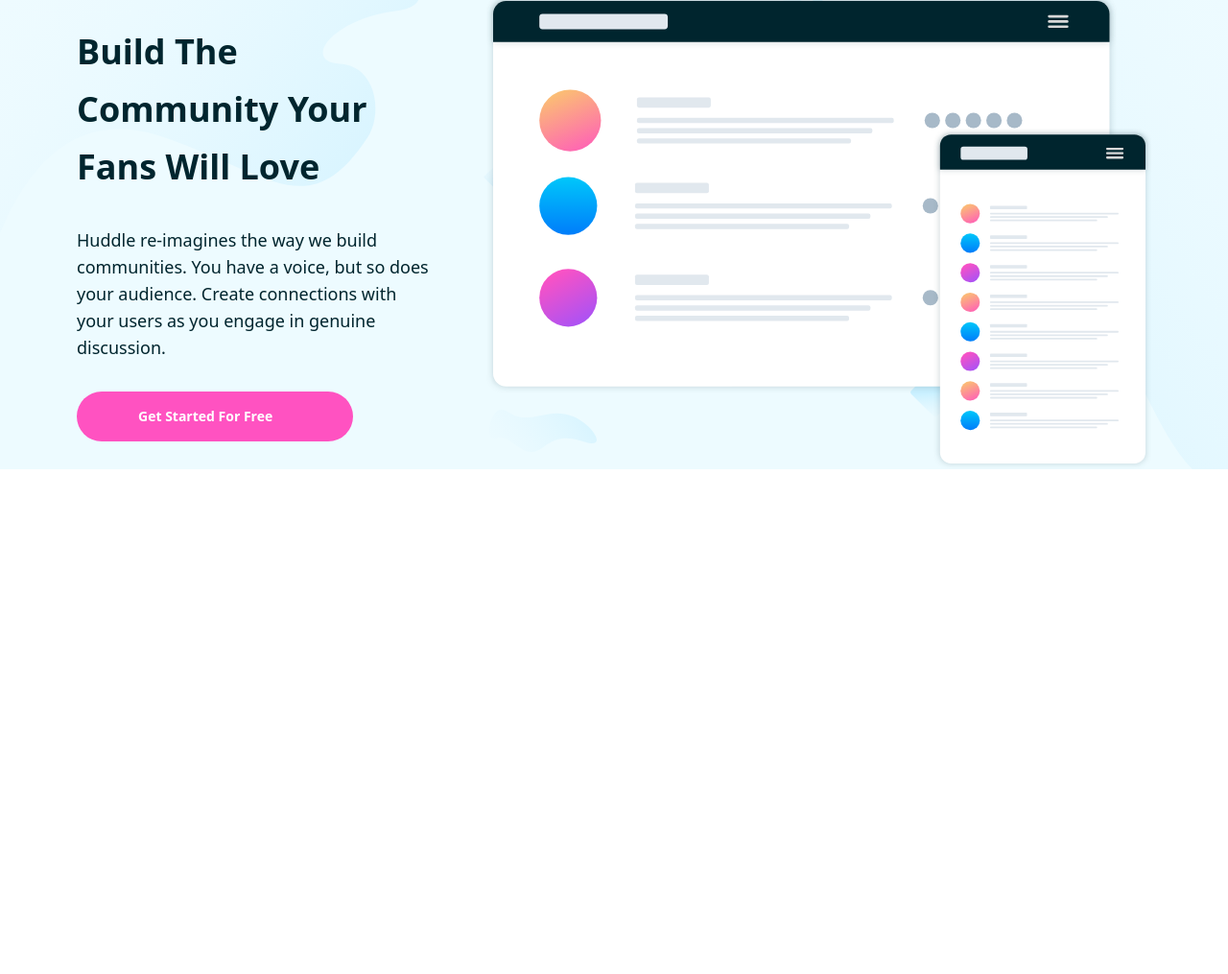
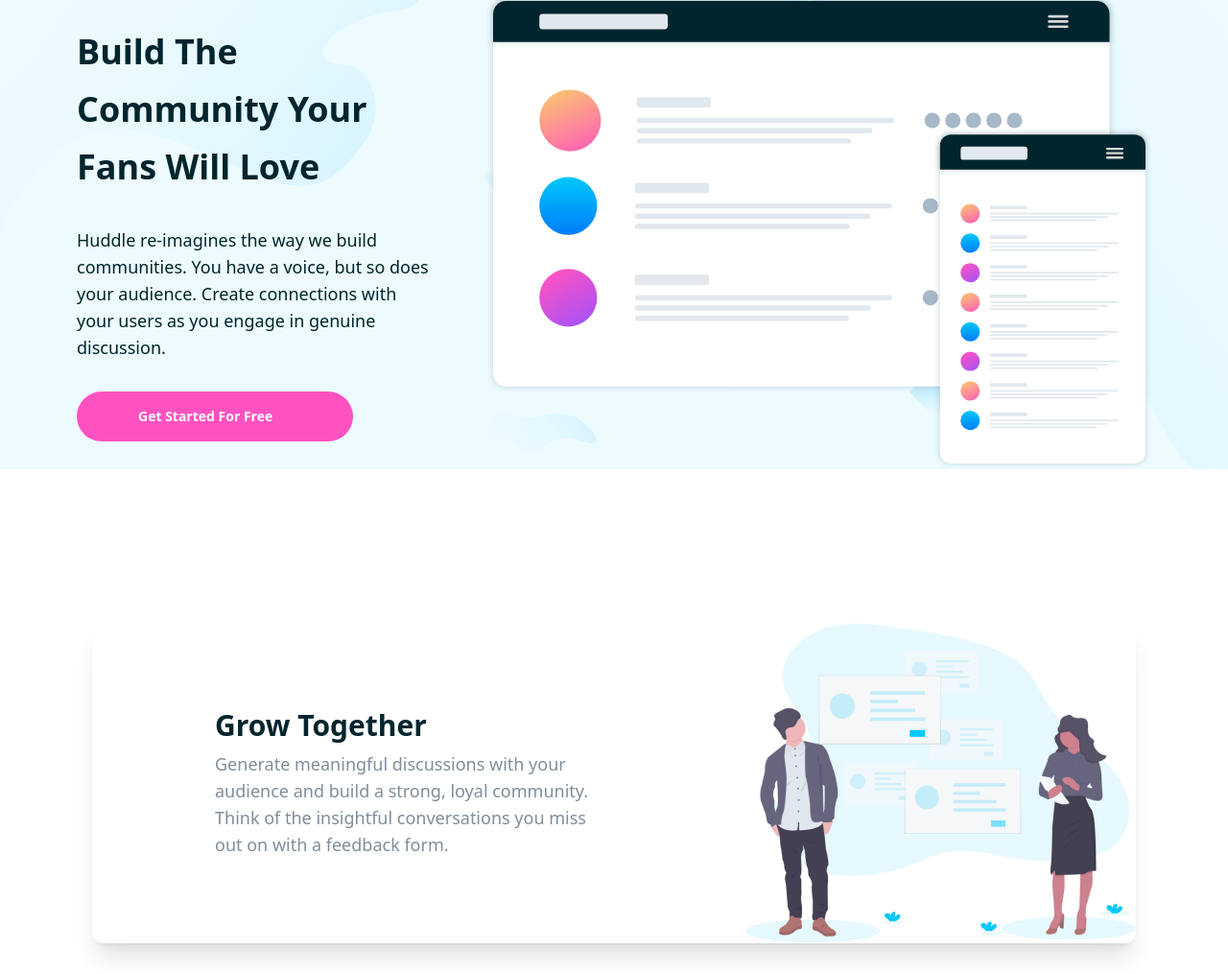
Before and after one commit to Georginio-prod/Huddle-landing-, a website built with Vite: page index.html in a window 1280 px wide. Shown: the part 165-1180 px from the top of the page at 96% size. Before the commit the page ends 800 px from the top, so only its background shows below. Built offline with nearby package versions, Linux system fonts and the light colour scheme.

Commit message:
style : add the first bloc on the main component

```diff
--- a/index.html
+++ b/index.html
@@ -34,22 +34,28 @@
               alt="logo"
               class="order-1 mb-16"
             />
-            <p class="order-2 bg-white font-bold text-sm font-sans px-16 py-2 rounded-full text-black">
+            <p
+              class="order-2 bg-white font-bold text-sm font-sans px-16 py-2 rounded-full text-black"
+            >
               Try It Free
             </p>
           </div>
 
           <div class="flex justify-center items-center gap-14 text-colorH2">
             <div class="flex-col gap-8 flex">
-              <h1 class="text-4xl  font-semibold leading-15">Build The Community Your Fans Will Love</h1>
+              <h1 class="text-4xl font-semibold leading-15">
+                Build The Community Your Fans Will Love
+              </h1>
 
-              <h2 class=" text-lg">
+              <h2 class="text-lg">
                 Huddle re-imagines the way we build communities. You have a
                 voice, but so does your audience. Create connections with your
                 users as you engage in genuine discussion.
               </h2>
 
-              <button class="flex justify-start bg-btn text-white pl-16 pt-4 pb-4 max-w-72 rounded-full text-sm font-bold ">
+              <button
+                class="flex justify-start bg-btn text-white pl-16 pt-4 pb-4 max-w-72 rounded-full text-sm font-bold"
+              >
                 Get Started For Free
               </button>
             </div>
@@ -58,10 +64,27 @@
           </div>
         </div>
       </header>
+
+      <main
+        class="flex justify-center items-center flex-col mt-40 ml-24 mr-24 mb-8"
+      >
+        <div
+          class="flex-row  gap-40 flex max-w-maxWidth rounded-xl shadow-xl justify-center items-center"
+        >
+          <div class="pl-32 flex-col ">
+            <p class="text-colorH2 text-3xl font-semibold">Grow Together</p>
+
+            <h2 class="text-des text-lg pt-2">
+              Generate meaningful discussions with your audience and build a
+              strong, loyal community. Think of the insightful conversations you
+              miss out on with a feedback form.
+            </h2>
+          </div>
+          <img src="./public/grow_together.png" alt="img" />
+        </div>
+      </main>
+
+      <footer></footer>
     </div>
-
-    <main></main>
-
-    <footer></footer>
   </body>
 </html>
--- a/tailwind.config.js
+++ b/tailwind.config.js
@@ -6,11 +6,15 @@
       colors: {
         bac: '#EDFBFF',
         colorH2:'#00252E',
-        btn:'#FF52C1'
+        btn:'#FF52C1',
+        des:'#808E9A'
       },
       lineHeight: {
         '15': '60px',
       },
+      maxWidth: {
+        maxWidth: '1232px'
+      }
     },
   },
   plugins: [],
```
Also changed, not shown: public/grow_together.png (added), readme.md.
